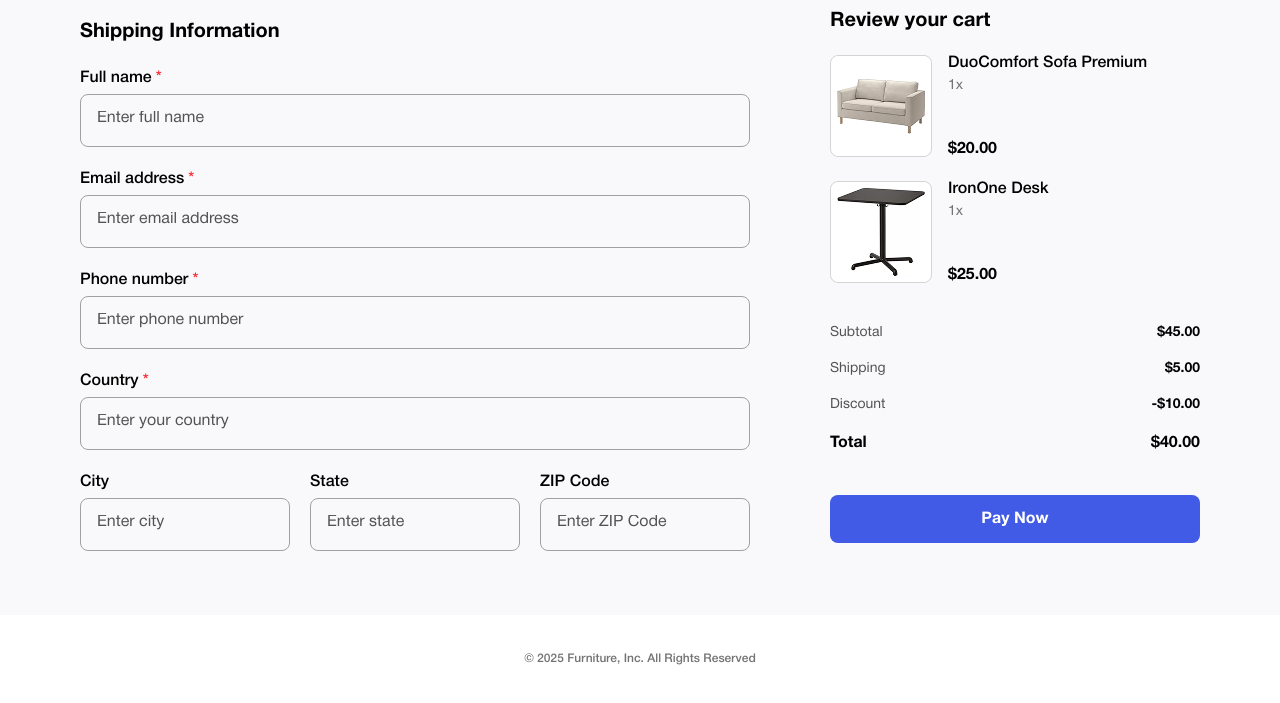
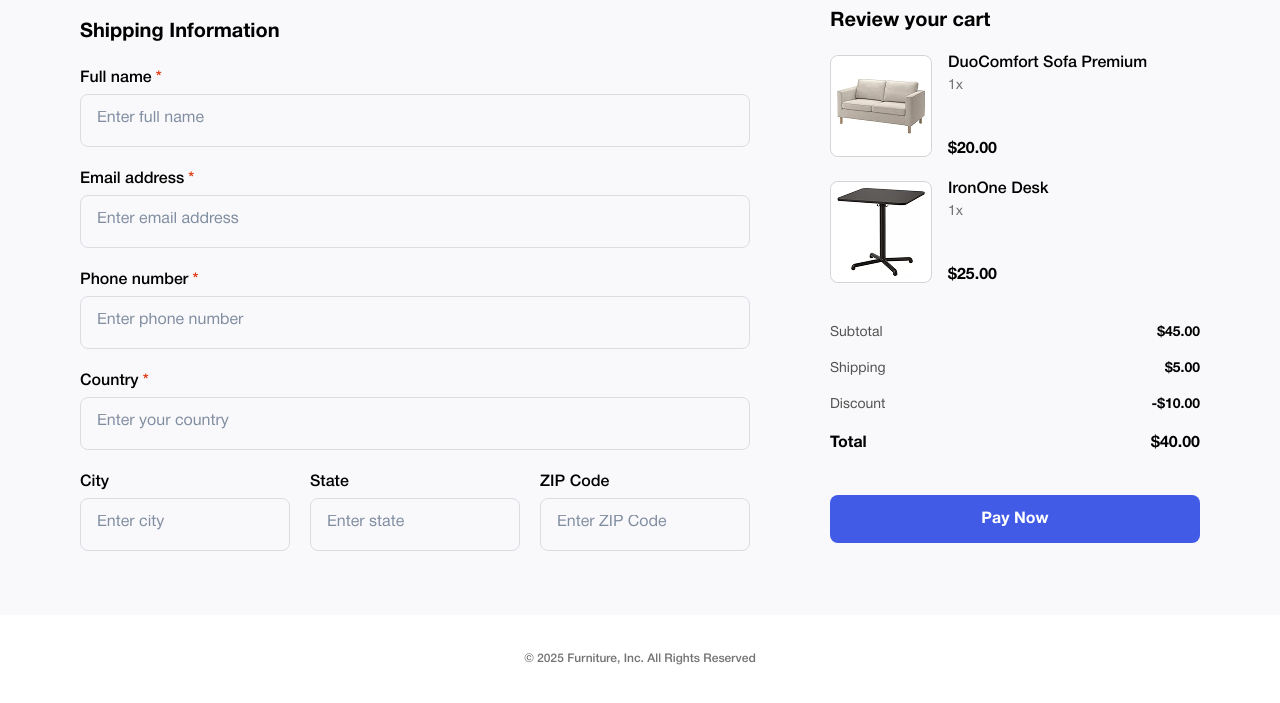
Before and after one commit to Nick-Sidr/Furniture, a website built with webpack: page src/index.html in a window 1280 px wide. Shown: the part 162-865 px from the top of the page. Built offline with nearby package versions, Linux system fonts and the light colour scheme.

Commit message:
Corrected version

```diff
--- a/src/index.html
+++ b/src/index.html
@@ -5,7 +5,7 @@
     <title>Furniture</title>
     <meta name="viewport" content="width=device-width, initial-scale=1.0">
 </head>
-<body class="box-border font-[Helvetica]">
+<body class="flex flex-col min-h-screen box-border font-[Helvetica]">
 <header class="flex flex-col gap-3 bg-white p-5 md:flex-row
 md:justify-between md:items-center
 xl:px-20">
@@ -27,7 +27,7 @@ xl:px-20">
                 Cart
             </section>
         </figure>
-        <figure class=" block w-2 h-px bg-[#DBDDE3] md:w-12 "> &nbsp;</figure>
+        <figure class=" block w-2 h-px bg-stroke-700 md:w-12 "> &nbsp;</figure>
         <figure class="flex items-center justify-between gap-2">
             <section class="group rounded-full p-1.5 bg-main-200 border border-stroke-700 hover:bg-main-700 transition-colors duration-200 ">
                 <svg width="20" height="20" viewBox="0 0 20 20" fill="none" xmlns="http://www.w3.org/2000/svg" class="group-hover:hidden">
@@ -42,7 +42,7 @@ xl:px-20">
                 Review
             </section>
         </figure>
-        <figure class=" block w-2 h-px bg-[#DBDDE3] md:w-12"> &nbsp;</figure>
+        <figure class=" block w-2 h-px bg-stroke-700 md:w-12"> &nbsp;</figure>
         <figure class="flex items-center justify-between gap-2">
             <section class="flex items-center justify-center w-8 h-8 rounded-full bg-main-700 text-white text-sm font-bold leading-none">
                 3
@@ -54,9 +54,10 @@ xl:px-20">
     </section>
 </header>
 
-<main class="flex flex-col gap-10 px-5 pt-10 pb-31 bg-bg-200
+<main class="flex flex-col grow gap-10 px-5 pt-10 pb-31 bg-bg-200
 md:pt-13.5 md:pl-3.75 md:pb-12.5
-xl:flex-row xl:items-center xl:gap-20 xl:pt-10 xl:px-20 xl:pb-16">
+xl:flex-row xl:items-center xl:gap-20 xl:pt-10 xl:px-20 xl:pb-16
+2xl:justify-center ">
     <section class="flex flex-col gap-7 max-w-2xl">
         <h2 class="font-bold text-[32px] leading-none">
             Checkout
@@ -64,44 +65,44 @@ xl:flex-row xl:items-center xl:gap-20 xl:pt-10 xl:px-20 xl:pb-16">
         <section class="font-bold text-xl leading-none">Shipping Information</section>
         <form action="#" class="flex flex-col gap-5 font-medium text-base leading-none xl:gap-6">
             <label class="flex flex-col gap-2 ">
-                <span class="after:content-['*'] after:ml-1 after:text-red-500">Full name</span>
-                <input type="text" class="px-4 pt-4 pb-5 border border-neutral-400 rounded-lg
-                placeholder:font-normal placeholder:text-base placeholder:text-neutral-600"
+                <span class="after:content-['*'] after:ml-1 after:text-star-500">Full name</span>
+                <input type="text" class="px-4 pt-4 pb-5 border border-stroke-700 rounded-lg
+                placeholder:font-normal placeholder:text-base placeholder:text-stroke-600"
                        placeholder="Enter full name">
             </label>
             <label class=" flex flex-col gap-2">
-                <span class="after:content-['*'] after:ml-1 after:text-red-500">Email address</span>
-                <input type="text" class="px-4 pt-4 pb-5 border border-neutral-400 rounded-lg
-                placeholder:font-normal placeholder:text-base placeholder:text-neutral-600"
+                <span class="after:content-['*'] after:ml-1 after:text-star-500">Email address</span>
+                <input type="text" class="px-4 pt-4 pb-5 border border-stroke-700 rounded-lg
+                placeholder:font-normal placeholder:text-base placeholder:text-stroke-600"
                        placeholder="Enter email address">
             </label>
             <label class="flex flex-col gap-2 ">
-                <span class="after:content-['*'] after:ml-1 after:text-red-500">Phone number</span>
-                <input type="text" class="px-4 pt-4 pb-5 border border-neutral-400 rounded-lg
-                placeholder:font-normal placeholder:text-base placeholder:text-neutral-600"
+                <span class="after:content-['*'] after:ml-1 after:text-star-500">Phone number</span>
+                <input type="text" class="px-4 pt-4 pb-5 border border-stroke-700 rounded-lg
+                placeholder:font-normal placeholder:text-base placeholder:text-stroke-600"
                        placeholder="Enter phone number">
             </label>
             <label class="flex flex-col gap-2 ">
-                <span class="after:content-['*'] after:ml-1 after:text-red-500">Country</span>
-                <input type="text" class="px-4 pt-4 pb-5 border border-neutral-400 rounded-lg
-                placeholder:font-normal placeholder:text-base placeholder:text-neutral-600 "
+                <span class="after:content-['*'] after:ml-1 after:text-star-500">Country</span>
+                <input type="text" class="px-4 pt-4 pb-5 border border-stroke-700 rounded-lg
+                placeholder:font-normal placeholder:text-base placeholder:text-stroke-600 "
                        placeholder="Enter your country">
             </label>
             <section class="flex flex-col gap-5 md:flex-row ">
                 <label class="flex flex-col gap-2 md:max-w-52.5  ">
                     City
-                    <input type="text" class="px-4 pt-4 pb-5 border border-neutral-400 rounded-lg
-                placeholder:font-normal placeholder:text-base placeholder:text-neutral-600" placeholder="Enter city">
+                    <input type="text" class="px-4 pt-4 pb-5 border border-stroke-700 rounded-lg
+                placeholder:font-normal placeholder:text-base placeholder:text-stroke-600" placeholder="Enter city">
                 </label>
                 <label class="flex flex-col gap-2 md:max-w-52.5 ">
                     State
-                    <input type="text" class="px-4 pt-4 pb-5 border border-neutral-400 rounded-lg
-                placeholder:font-normal placeholder:text-base placeholder:text-neutral-600" placeholder="Enter state">
+                    <input type="text" class="px-4 pt-4 pb-5 border border-stroke-700 rounded-lg
+                placeholder:font-normal placeholder:text-base placeholder:text-stroke-600" placeholder="Enter state">
                 </label>
                 <label class=" flex flex-col gap-2 md:max-w-52.5 ">
                     ZIP Code
-                    <input type="text" class="px-4 pt-4 pb-5 border border-neutral-400 rounded-lg
-                placeholder:font-normal placeholder:text-base placeholder:text-neutral-600"
+                    <input type="text" class="px-4 pt-4 pb-5 border border-stroke-700 rounded-lg
+                placeholder:font-normal placeholder:text-base placeholder:text-stroke-600"
                            placeholder="Enter ZIP Code">
                 </label>
             </section>
@@ -199,7 +200,7 @@ xl:flex-row xl:items-center xl:gap-20 xl:pt-10 xl:px-20 xl:pb-16">
     </section>
 </main>
 
-<footer class="py-5 bg-white">
+<footer class=" py-5 bg-white">
     <section class="text-center text-xs/[4] font-medium text-neutral-500">
         © 2025 Furniture, Inc. All Rights Reserved
     </section>
--- a/src/styles.css
+++ b/src/styles.css
@@ -29,6 +29,8 @@
     --color-main-700: rgba(65, 91, 231, 1);
     --color-main-200: rgba(65, 91, 231, 0.06);
     --color-stroke-700: rgba(219, 221, 227, 1);
+    --color-stroke-600: rgba(129, 142, 161, 1);
     --color-bg-200: rgba(249, 249, 251, 1);
     --color-hover-700: rgba(47, 69, 185, 1);
+    --color-star-500: rgba(226, 55, 16, 1);
 }
```
